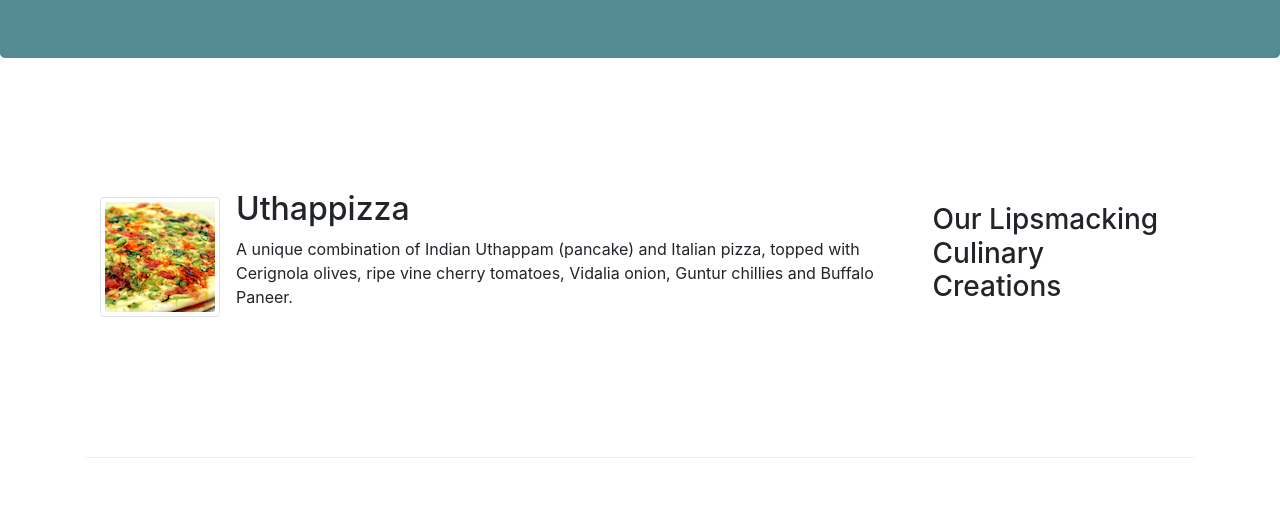
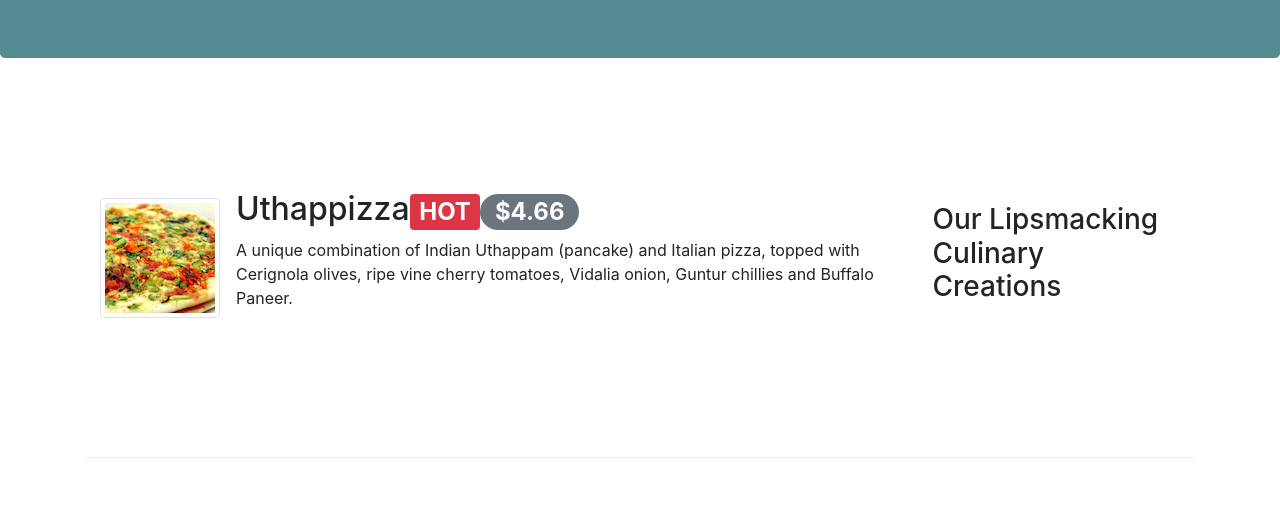
Before and after one commit to subhashparwani/Bootstrap-4-, a website: page index.html in a window 1280 px wide. Shown: the part 276-800 px from the top of the page. Drawn offline with nearby package versions, Linux system fonts and the light colour scheme.

Commit message:
Alerting Users

```diff
--- a/index.html
+++ b/index.html
@@ -56,7 +56,7 @@
                     <img class="d-flex mr-3 img-thumbnail align-self-center"
                             src="img/uthappizza.png" alt="Uthappizza">
                     <div class="media-body">
-                        <h2 class="mt-0">Uthappizza</h2>
+                        <h2 class="mt-0">Uthappizza<span class="badge badge-danger">HOT</span><span class="badge badge-pill badge-secondary">$4.66</span></h2>
                         <p class="d-none d-sm-block">A unique combination of Indian Uthappam (pancake) and
                             Italian pizza, topped with Cerignola olives, ripe vine
                             cherry tomatoes, Vidalia onion, Guntur chillies and
```
